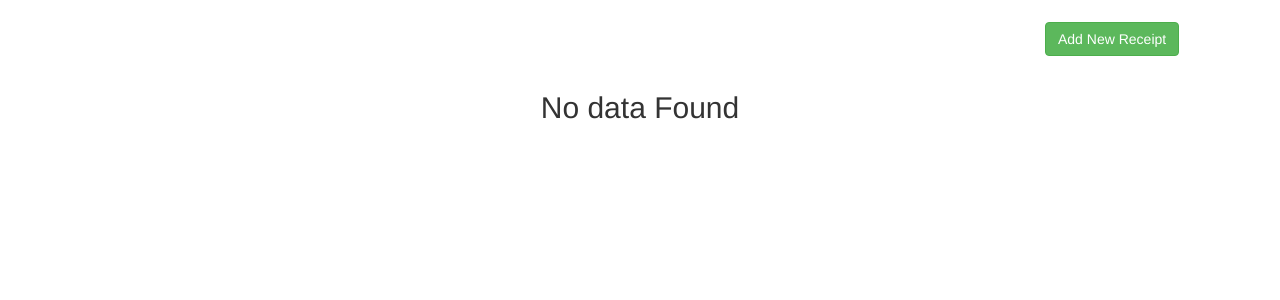
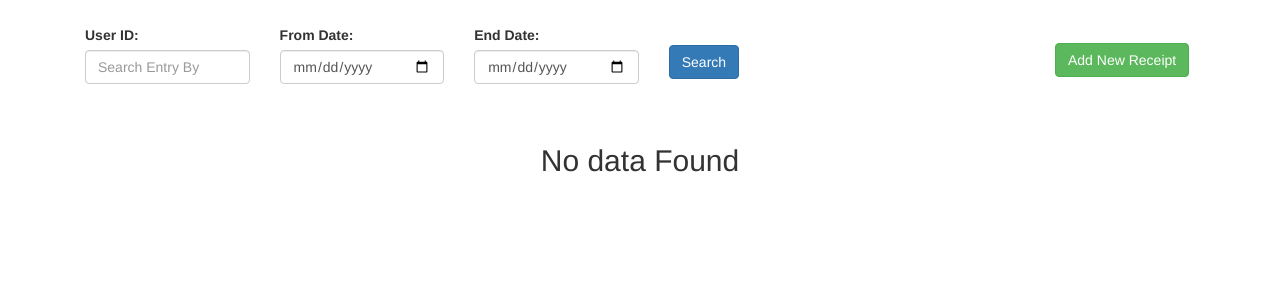
Before and after one commit to Sajib9/simple-form-submission, a PHP site: page / in a window 1280 px wide. Shown: the top 300 px of the page. Run offline with PHP 8.4, Linux system fonts and the light colour scheme; data that the repository does not hold is empty.

Commit message:
show report3

```diff
--- a/index.php
+++ b/index.php
@@ -24,28 +24,50 @@
 
 <div class="container">
 
-    <div class="row">
+    <div class="row" id="btnAddAction">
+        <div class="row">
         <div class="form-group col-md-10">
+
+                <div class="col-md-10">
+                    <div class="col-md-3">
+                        <label for="user_id">User ID:</label>
+                        <input type="text" class="form-control" id="user_id" placeholder="Search Entry By" name="user_id">
+                    </div>
+                    <div class="col-md-3">
+                        <label for="from_date">From Date:</label>
+                        <input type="date" class="form-control" name="from_date" id="from_date" >
+                    </div>
+                    <div class="col-md-3">
+                        <label for="end_date">End Date:</label>
+                        <input type="date" class="form-control" name="end_date" id="end_date" >
+                    </div>
+                    <div class="col-md-1">
+                        <label for="end_date"></label>
+                        <button type="submit" id="search" name="search" class="btn btn-primary">Search</button>
+                    </div>
+                </div>
+
 
         </div>
         <div class="form-group col-md-2">
-            <a id="btnAddAction" class="btn btn-success" href="view/buyers/buyer_create.php">Add New Receipt</a>
+            <a class="btn btn-success" href="view/buyers/buyer_create.php" style="margin-top: 18px">Add New Receipt</a>
+        </div>
         </div>
         <?php
             $controllerInstance = new BuyerInfo();
             $allInfo = $controllerInstance->allInfo();
 
         ?>
-        <div class="form-group col-md-12">
+        <div class="form-group col-md-12" id="table-div">
             <?php
             if($allInfo == "No data Found"){
             ?>
             <h2 style="text-align: center">No data Found</h2>
             <?php }
             else{?>
-            <table class="table table-striped">
+            <table class="table table-striped table-hover">
                 <thead>
-                <tr>
+                <tr class="b-top">
                     <th scope="col">#</th>
                     <th scope="col">Amount</th>
                     <th scope="col">Buyer Name</th>
--- a/view/css/style.css
+++ b/view/css/style.css
@@ -9,5 +9,11 @@
     font-size: 22px;
 }
 #btnAddAction{
-    margin-top: 22px;
+    margin-top: 25px;
 }
+#table-div{
+    margin-top: 25px;
+}
+.b-top{
+    border-top: 1px solid #ddd !important;
+}
```
